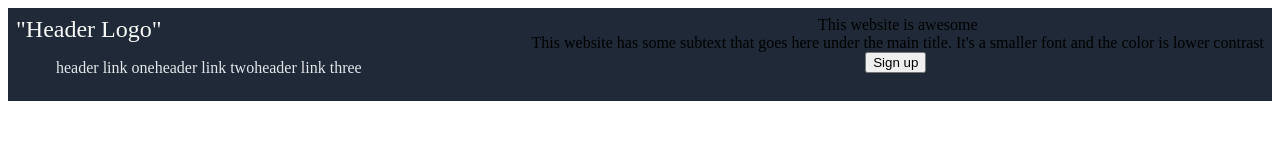
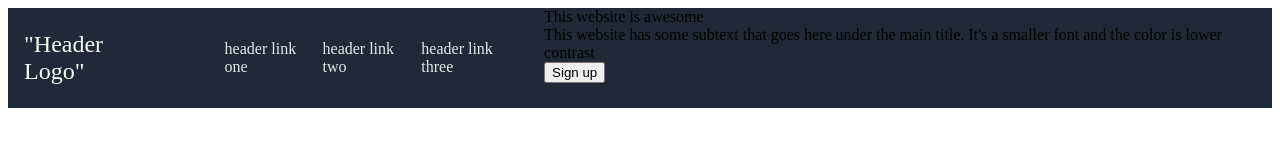
Before and after one commit to HabitualCarrot/Landing-Page, a plain HTML site: page index.html in a window 1280 px wide. Drawn offline with Linux system fonts and the light colour scheme.

Commit message:
Add h-top class and parameters

```diff
--- a/style.css
+++ b/style.css
@@ -7,11 +7,8 @@ body {
 
 .header {
     display: flex;
-    padding: 8px;
-    margin: 0px;
     background-color: #1F2937;
-    justify-content: space-between;
-    text-align: center;
+
 
 }
 
@@ -24,10 +21,26 @@ ul {
     font-size: 24px;
     color: #F9FAF8;
     display: flex;
-    margin-left: auto;
 }
 
 a {
     text-decoration: none;
     color: #E5E7EB;
 }
+
+
+.h-top {
+    display: flex;
+    margin: 0;
+    padding: 16px;
+    gap: 16px;
+    justify-content: center;
+    align-items: center;
+
+}
+
+/*.h-body {
+    display: flex;
+    flex-direction: column;
+    justify-content: center;
+}  commenting out for now. trying to get the body of the header to move below the header top*/
```
Also changed, not shown: index.html (+1 -0 lines).
